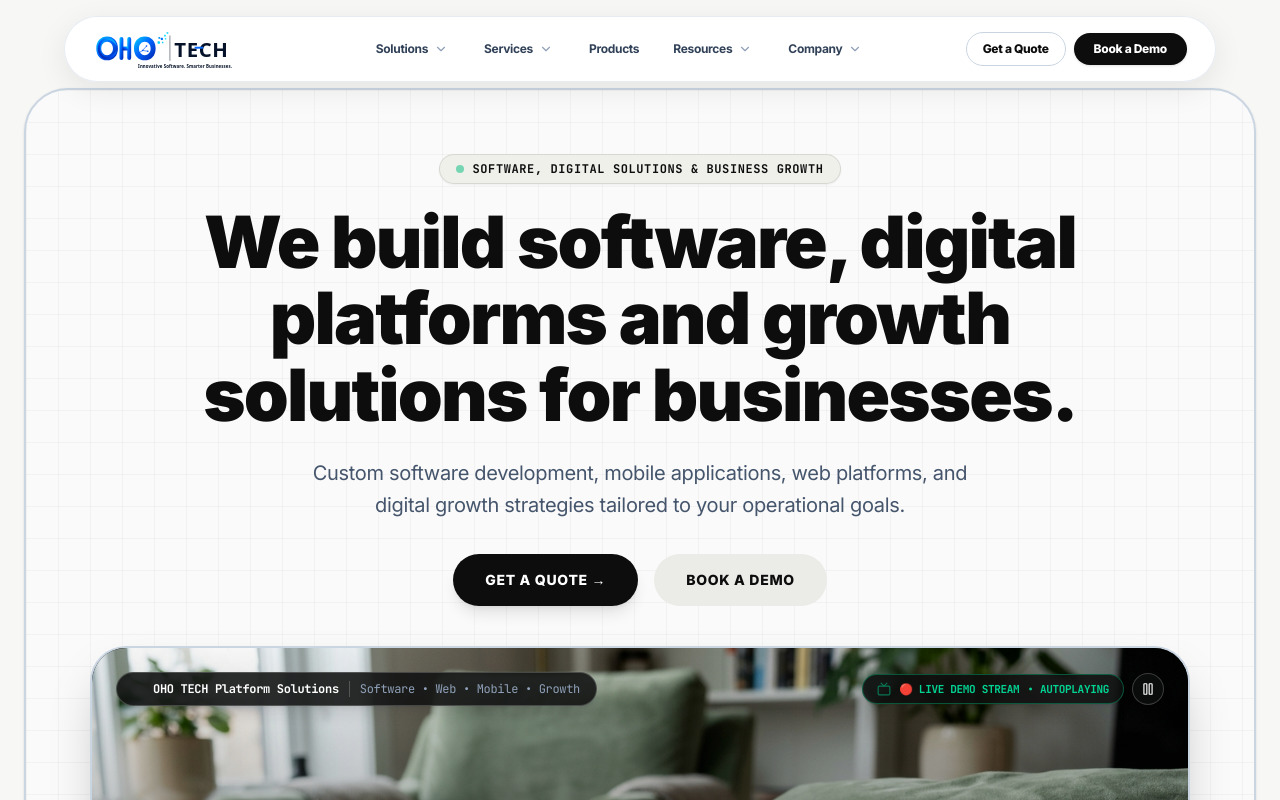
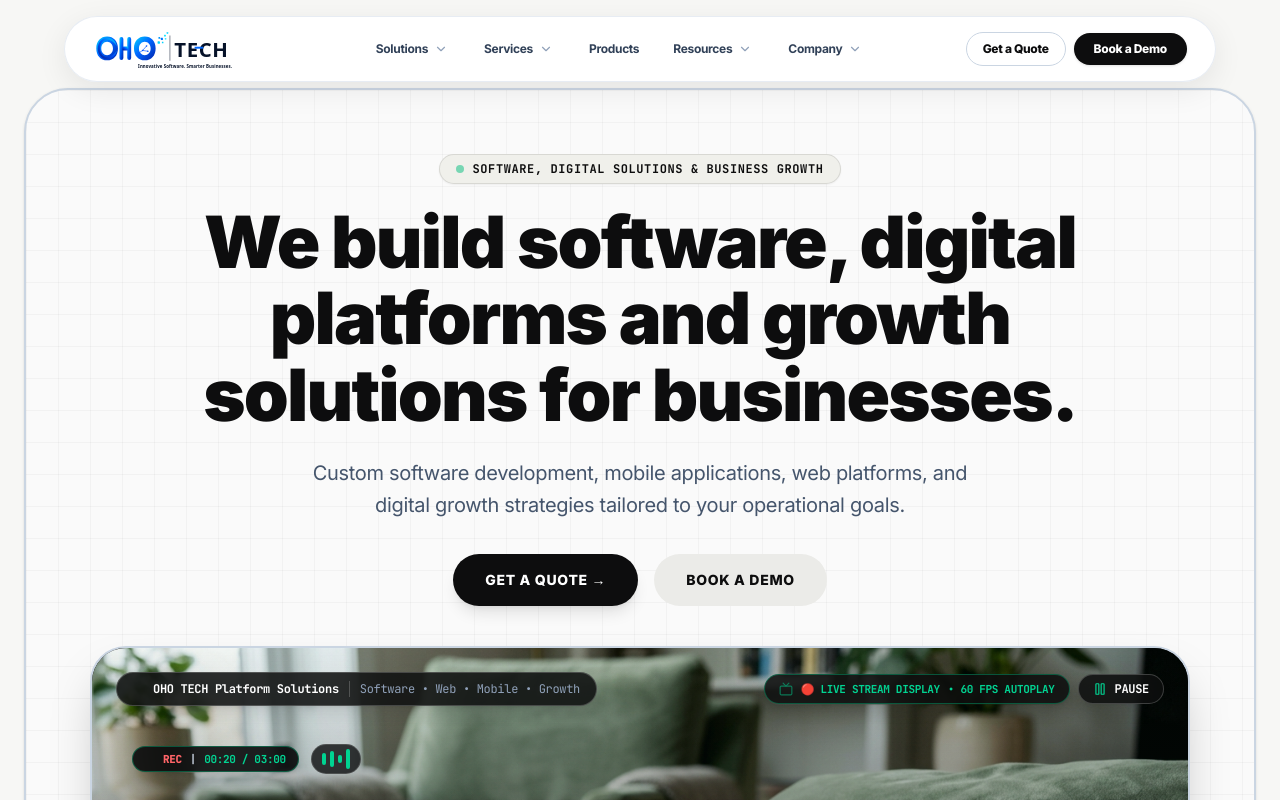
Before and after one commit to Himansu-Nayak/OHOTECHN, a Next.js app: page / in a window 1280 px wide. Shown: the top 800 px of the page. Built offline with nearby package versions, Linux system fonts and the light colour scheme.

Commit message:
feat: Add continuous tablet screen video motion animation, HUD timer counter, recording badge, and equalizer waveform bars to HeroLaunchBackground

```diff
--- a/src/components/ui/HeroLaunchBackground.tsx
+++ b/src/components/ui/HeroLaunchBackground.tsx
@@ -13,12 +13,14 @@ import {
   Play,
   Pause,
   Tv,
+  Film,
 } from 'lucide-react';
 import { cn } from '@/lib/utils';
 
 export function HeroLaunchBackground() {
   const [activeSolution, setActiveSolution] = React.useState<number>(0);
   const [isPlaying, setIsPlaying] = React.useState<boolean>(true);
+  const [videoSeconds, setVideoSeconds] = React.useState<number>(14);
 
   const solutions = React.useMemo(() => [
     {
@@ -74,21 +76,74 @@ export function HeroLaunchBackground() {
     return () => clearInterval(interval);
   }, [isPlaying, solutions.length]);
 
+  // Video Time Counter Interval
+  React.useEffect(() => {
+    if (!isPlaying) return;
+
+    const timer = setInterval(() => {
+      setVideoSeconds((prev) => (prev >= 180 ? 0 : prev + 1));
+    }, 1000);
+
+    return () => clearInterval(timer);
+  }, [isPlaying]);
+
+  const formatTime = (totalSeconds: number) => {
+    const mins = Math.floor(totalSeconds / 60);
+    const secs = totalSeconds % 60;
+    return `0${mins}:${secs < 10 ? '0' : ''}${secs}`;
+  };
+
   return (
     <div className="w-full relative rounded-3xl sm:rounded-[36px] overflow-hidden border-2 border-slate-300 bg-[#0c0d0e] shadow-2xl group selection:bg-emerald-500 selection:text-white">
 
-      {/* ── 1. LUXURY IPAD SHOWCASE PHOTO DISPLAYING OHO TECH WEBSITE UI ── */}
+      {/* ── 1. LUXURY TABLET DEMO STREAM DISPLAY (LIVE MOTION VIDEO DISPLAY) ── */}
       <div className="relative w-full h-[460px] sm:h-[540px] lg:h-[600px] overflow-hidden">
+
+        {/* Animated Motion Video Screen Image */}
         <NextImage
           src="/hero_ipad_mockup_ohotech.jpg"
           alt="OHO TECH Website UI Showcase on Tablet Device - Software, Digital Solutions & Business Growth"
           fill
           priority
           sizes="(max-width: 768px) 100vw, (max-width: 1200px) 90vw, 1200px"
-          className="object-cover object-center brightness-[0.95] contrast-[1.03] group-hover:scale-[1.015] transition-transform duration-700 ease-out"
+          className={cn(
+            "object-cover object-center brightness-[0.95] contrast-[1.03] transition-all duration-1000 ease-in-out",
+            isPlaying ? "scale-105" : "scale-100"
+          )}
         />
 
-        {/* Ambient Video Glow Overlay */}
+        {/* Live Scanning Laser & Video Shimmer Motion Effect */}
+        {isPlaying && (
+          <div className="absolute inset-0 pointer-events-none overflow-hidden">
+            {/* Top-to-Bottom Moving Video Scanner Light */}
+            <div className="w-full h-40 bg-gradient-to-b from-transparent via-emerald-400/20 to-transparent transform -translate-y-full animate-[scan_4s_ease-in-out_infinite]" />
+
+            {/* Ambient Pulse Light */}
+            <div className="absolute inset-0 bg-emerald-500/5 animate-pulse" />
+          </div>
+        )}
+
+        {/* Video HUD Overlay: Live Stream HUD Bar */}
+        <div className="absolute top-20 sm:top-24 left-6 sm:left-10 z-20 pointer-events-none flex items-center gap-3">
+          <div className="px-3 py-1 rounded-full bg-[#0c0d0e]/90 backdrop-blur-md border border-emerald-500/40 text-white font-mono text-[11px] font-bold flex items-center gap-2 shadow-xl">
+            <span className="w-2.5 h-2.5 rounded-full bg-red-500 animate-ping" />
+            <span className="text-red-400 font-black">REC</span>
+            <span className="text-slate-300">|</span>
+            <span className="text-emerald-400">{formatTime(videoSeconds)} / 03:00</span>
+          </div>
+
+          {/* Equalizer Waveform Animation */}
+          {isPlaying && (
+            <div className="hidden sm:flex items-center gap-1 bg-[#0c0d0e]/80 backdrop-blur-md px-2.5 py-1 rounded-full border border-white/15">
+              <span className="w-1 h-3 bg-emerald-400 rounded-full animate-[bounce_1s_infinite_100ms]" />
+              <span className="w-1 h-4 bg-emerald-400 rounded-full animate-[bounce_1s_infinite_200ms]" />
+              <span className="w-1 h-2 bg-emerald-400 rounded-full animate-[bounce_1s_infinite_300ms]" />
+              <span className="w-1 h-5 bg-emerald-400 rounded-full animate-[bounce_1s_infinite_150ms]" />
+            </div>
+          )}
+        </div>
+
+        {/* Subtle Dark Gradient Foot Overlay */}
         <div className="absolute inset-0 bg-gradient-to-t from-[#0c0d0e] via-[#0c0d0e]/40 to-transparent pointer-events-none" />
       </div>
 
@@ -106,17 +161,27 @@ export function HeroLaunchBackground() {
         <div className="flex items-center gap-2">
           <div className="inline-flex items-center gap-2 px-3.5 py-1.5 rounded-full bg-[#0c0d0e]/85 backdrop-blur-xl border border-emerald-500/40 text-emerald-400 font-mono text-[11px] font-bold shadow-lg">
             <Tv className="w-3.5 h-3.5 text-emerald-400 animate-pulse" />
-            <span className="hidden sm:inline">🔴 LIVE DEMO STREAM</span>
-            <span>• AUTOPLAYING</span>
+            <span className="hidden sm:inline">🔴 LIVE STREAM DISPLAY</span>
+            <span>• 60 FPS AUTOPLAY</span>
           </div>
 
           <button
             type="button"
             onClick={() => setIsPlaying(!isPlaying)}
-            className="w-8 h-8 rounded-full bg-[#0c0d0e]/85 backdrop-blur-xl border border-white/20 text-white hover:text-emerald-400 flex items-center justify-center transition-colors shadow-lg"
+            className="px-3.5 py-1.5 rounded-full bg-[#0c0d0e]/85 backdrop-blur-xl border border-white/20 text-white hover:text-emerald-400 flex items-center gap-2 text-xs font-mono font-bold transition-colors shadow-lg"
             title={isPlaying ? 'Pause Demo Stream' : 'Play Demo Stream'}
           >
-            {isPlaying ? <Pause className="w-3.5 h-3.5" /> : <Play className="w-3.5 h-3.5 ml-0.5" />}
+            {isPlaying ? (
+              <>
+                <Pause className="w-3.5 h-3.5 text-emerald-400" />
+                <span>PAUSE</span>
+              </>
+            ) : (
+              <>
+                <Play className="w-3.5 h-3.5 text-emerald-400" />
+                <span>PLAY STREAM</span>
+              </>
+            )}
           </button>
         </div>
 
```
